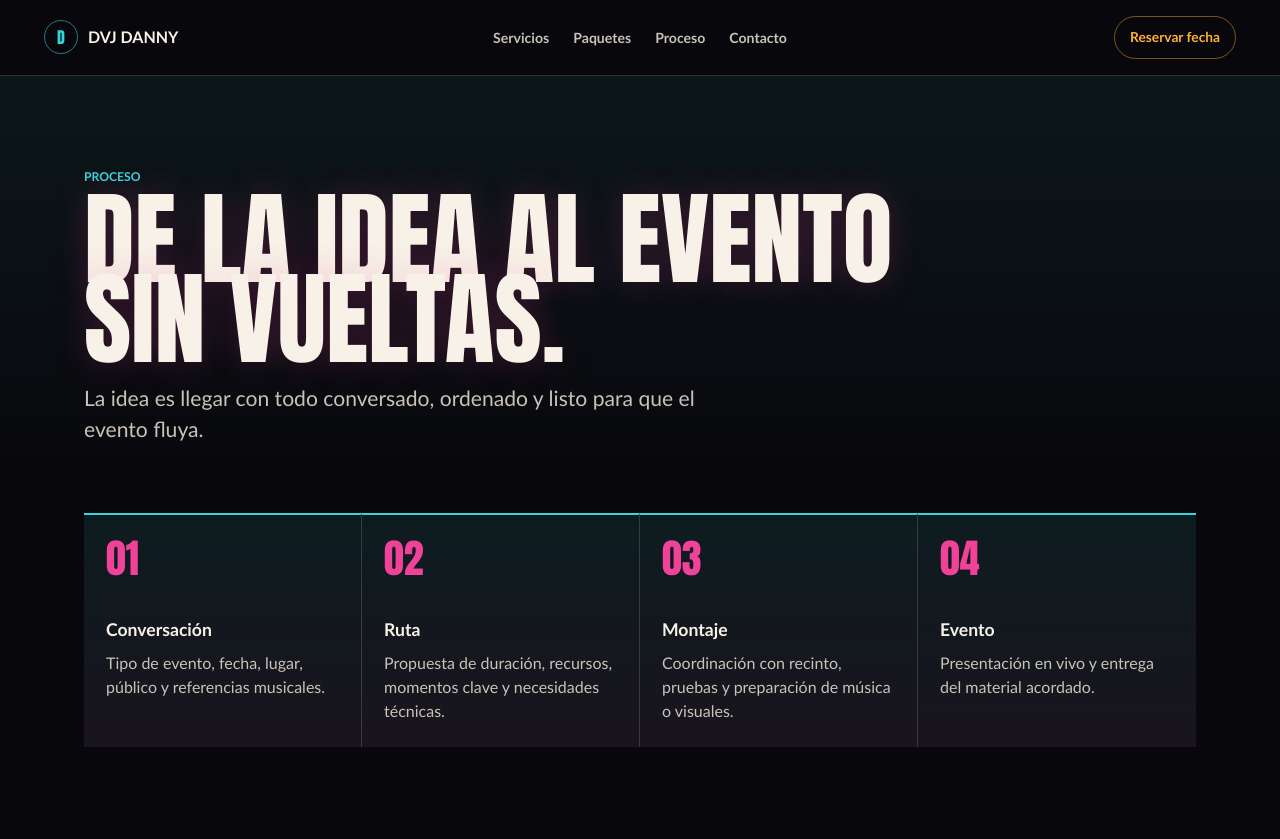
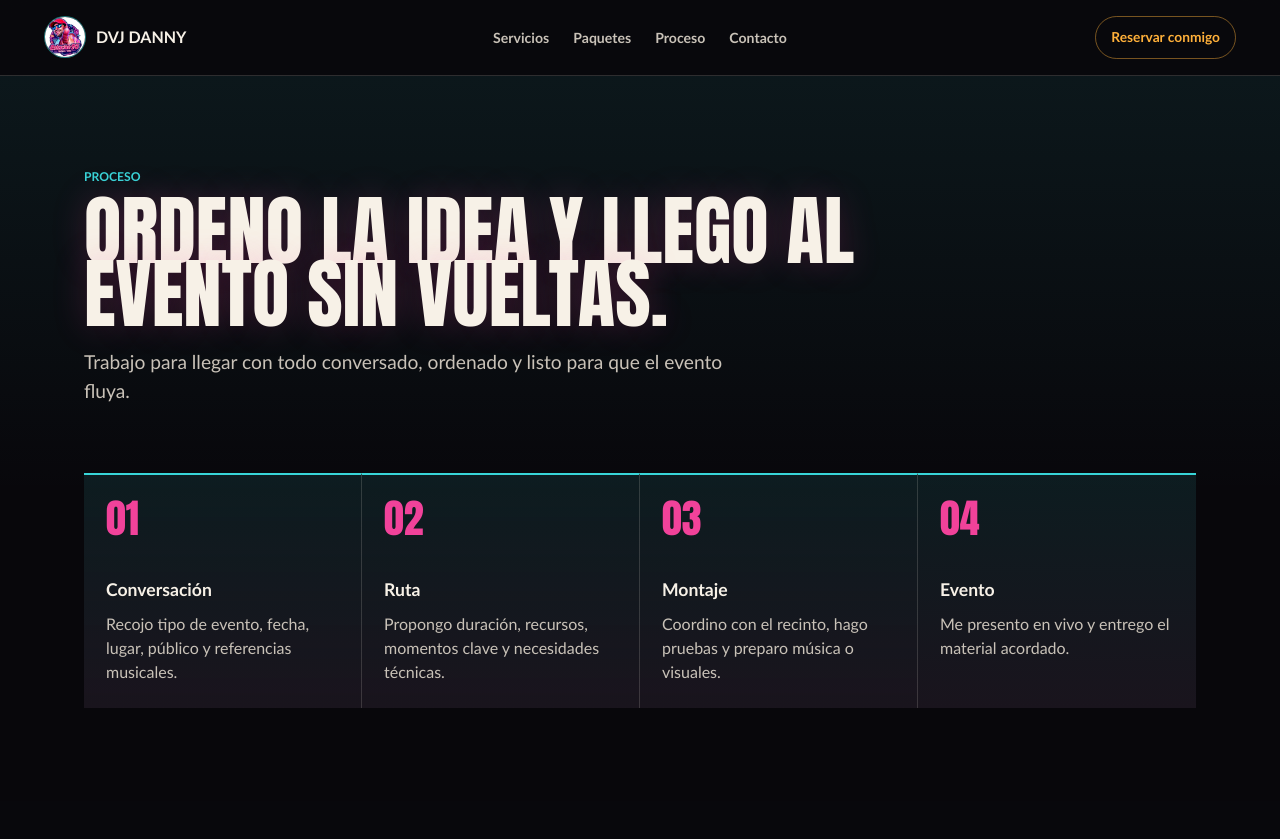
Before and after one commit to giullianomartinez/danny-website, a Flask app: page /proceso in a window 1280 px wide. After the commit the page ends 708 px from the top, so only its background shows below. Run offline with Flask 3, Linux system fonts and the light colour scheme.

Commit message:
Update Danny landing content and media

```diff
--- a/backend/content.py
+++ b/backend/content.py
@@ -5,12 +5,12 @@ LANDING = {
     "tiktok": {
         "handle": "dvj._dannyiqq",
         "url": "https://www.tiktok.com/@dvj._dannyiqq",
-        "body": "También hace lives en TikTok; ahí puedes ver parte de su estilo y contenido en movimiento.",
+        "body": "También hago lives en TikTok; ahí muestro parte de mi estilo y contenido en movimiento.",
     },
-    "tagline": "Música con lectura de pista y contenido que sigue trabajando después del evento.",
+    "tagline": "Leo la pista, preparo la música y creo contenido que sigue trabajando después del evento.",
     "summary": (
-        "Cada evento tiene su propio ritmo. Danny prepara la música con tiempo "
-        "y en la pista va leyendo el ambiente para acompañar los momentos "
+        "Trabajo cada evento con su propio ritmo. Preparo la música con tiempo "
+        "y en la pista leo el ambiente para acompañar los momentos "
         "importantes, levantar la energía cuando hace falta y dejar recuerdos "
         "que se sientan cercanos."
     ),
@@ -22,26 +22,26 @@ LANDING = {
     "services": [
         {
             "signal": "Cabina",
-            "title": "DVJ para eventos",
+            "title": "Mi formato DVJ",
             "body": (
-                "La música se prepara contigo antes del evento y se ajusta en "
-                "vivo según la pista."
+                "Preparo la música antes del evento y la ajusto en vivo según "
+                "lo que vaya pidiendo la pista."
             ),
         },
         {
             "signal": "Corte",
-            "title": "Video y resumen del evento",
+            "title": "Mi edición de video",
             "body": (
-                "Edición dinámica para recordar lo mejor del evento, preparar "
-                "videos verticales y dejar contenido listo para publicar."
+                "Edito resúmenes dinámicos, videos verticales y contenido "
+                "listo para publicar después del evento."
             ),
         },
         {
             "signal": "Pantalla",
-            "title": "Visuales en vivo",
+            "title": "Mis visuales en vivo",
             "body": (
-                "Visuales e intros preparados para la presentación, con la "
-                "posibilidad de sumar máquinas de humo."
+                "Preparo visuales e intros para la presentación, con la "
+                "posibilidad de sumar máquinas de humo cuando el montaje lo pide."
             ),
         },
     ],
@@ -49,46 +49,46 @@ LANDING = {
         {
             "name": "Evento Esencial",
             "price": "Desde $180.000",
-            "fit": "Cumpleaños, celebraciones privadas y eventos pequeños.",
-            "items": ["Presentación DVJ hasta 3 horas", "Lista musical preparada", "Coordinación previa"],
+            "fit": "Lo recomiendo para cumpleaños, celebraciones privadas y eventos pequeños.",
+            "items": ["Me presento como DVJ hasta 3 horas", "Preparo la lista musical", "Coordino detalles antes del evento"],
         },
         {
             "name": "Fiesta Completa",
             "price": "Desde $320.000",
-            "fit": "Matrimonios, empresas y fiestas con mayor producción.",
+            "fit": "Lo armo para matrimonios, empresas y fiestas con mayor producción.",
             "items": [
                 "Presentación DVJ extendida",
-                "Sonido e iluminacion base",
-                "Registro audiovisual corto",
+                "Sumo sonido e iluminacion base",
+                "Realizo un registro audiovisual corto",
             ],
         },
         {
             "name": "Producción Visual",
             "price": "A medida",
-            "fit": "Marcas, lanzamientos y presentaciones con pantalla.",
+            "fit": "Lo preparo para marcas, lanzamientos y presentaciones con pantalla.",
             "items": [
-                "Visuales en vivo",
-                "Resumen audiovisual editado",
-                "Contenido vertical para RRSS",
+                "Diseño visuales en vivo",
+                "Entrego resumen audiovisual editado",
+                "Preparo contenido vertical para RRSS",
             ],
         },
     ],
     "timeline": [
         {
             "title": "Conversación",
-            "body": "Tipo de evento, fecha, lugar, público y referencias musicales.",
+            "body": "Recojo tipo de evento, fecha, lugar, público y referencias musicales.",
         },
         {
             "title": "Ruta",
-            "body": "Propuesta de duración, recursos, momentos clave y necesidades técnicas.",
+            "body": "Propongo duración, recursos, momentos clave y necesidades técnicas.",
         },
         {
             "title": "Montaje",
-            "body": "Coordinación con recinto, pruebas y preparación de música o visuales.",
+            "body": "Coordino con el recinto, hago pruebas y preparo música o visuales.",
         },
         {
             "title": "Evento",
-            "body": "Presentación en vivo y entrega del material acordado.",
+            "body": "Me presento en vivo y entrego el material acordado.",
         },
     ],
     "testimonials": [
--- a/public/css/styles.css
+++ b/public/css/styles.css
@@ -72,15 +72,21 @@ button:focus-visible {
   text-transform: uppercase;
 }
 
-.brand span {
-  display: grid;
-  width: 34px;
+.brand-mark {
+  display: block;
+  width: 42px;
   aspect-ratio: 1;
-  place-items: center;
+  overflow: hidden;
   border: 1px solid rgba(56, 213, 216, 0.55);
   border-radius: 50%;
-  color: var(--aqua);
-  font-family: Impact, Haettenschweiler, "Arial Narrow Bold", sans-serif;
+  background: var(--ink);
+}
+
+.brand-mark img {
+  width: 100%;
+  height: 100%;
+  display: block;
+  object-fit: cover;
 }
 
 .nav {
@@ -187,15 +193,15 @@ h2 {
 
 h1 {
   max-width: 8ch;
-  font-size: clamp(4.8rem, 13vw, 12rem);
-  line-height: 0.78;
+  font-size: clamp(3.7rem, 10vw, 9.5rem);
+  line-height: 0.82;
   text-shadow: 0 0 34px rgba(241, 66, 154, 0.22);
 }
 
 h2 {
   max-width: 900px;
-  font-size: clamp(2.2rem, 5vw, 5rem);
-  line-height: 0.9;
+  font-size: clamp(1.9rem, 4vw, 4.1rem);
+  line-height: 0.96;
 }
 
 h3 {
@@ -529,14 +550,14 @@ cite {
 
 .page-hero h1 {
   max-width: 920px;
-  font-size: clamp(3.2rem, 8vw, 8rem);
+  font-size: clamp(2.7rem, 6vw, 6.2rem);
 }
 
 .page-hero p:not(.eyebrow) {
   max-width: 660px;
   margin: 22px 0 0;
   color: var(--mist);
-  font-size: clamp(1.08rem, 2vw, 1.32rem);
+  font-size: clamp(1rem, 1.6vw, 1.2rem);
 }
 
 .page-section {
--- a/templates/section_page.html
+++ b/templates/section_page.html
@@ -5,7 +5,7 @@
     <meta name="viewport" content="width=device-width, initial-scale=1">
     <meta
       name="description"
-      content="{{ landing.artist }} en Iquique: música, visuales y video para eventos."
+      content="Soy {{ landing.artist }} en Iquique: preparo música, visuales y video para eventos."
     >
     <title>
       {% if page == "servicios" %}Servicios{% elif page == "paquetes" %}Paquetes{% elif page == "proceso" %}Proceso{% else %}Contacto{% endif %}
@@ -16,7 +16,9 @@
   <body>
     <header class="site-header">
       <a class="brand" href="/" aria-label="Ir al inicio">
-        <span>D</span>
+        <span class="brand-mark">
+          <img src="/media/dvj-danny.jpeg" alt="" aria-hidden="true">
+        </span>
         {{ landing.artist }}
       </a>
       <nav class="nav" aria-label="Navegacion principal">
@@ -25,15 +27,15 @@
         <a href="/proceso">Proceso</a>
         <a href="/contacto">Contacto</a>
       </nav>
-      <a class="header-cta" href="{{ landing.whatsapp_url }}">Reservar fecha</a>
+      <a class="header-cta" href="{{ landing.whatsapp_url }}">Reservar conmigo</a>
     </header>
 
     <main class="subpage">
       {% if page == "servicios" %}
         <section class="page-hero">
           <p class="eyebrow">Servicios</p>
-          <h1>Música, visuales y video para tu evento.</h1>
-          <p>Elige lo que necesitas y conversemos como armar una propuesta clara para la fecha.</p>
+          <h1>Preparo música, visuales y video para cada evento.</h1>
+          <p>Con los datos del evento preparo una propuesta clara para la fecha.</p>
         </section>
         <section class="section page-section">
           <div class="service-grid">
@@ -49,8 +51,8 @@
       {% elif page == "paquetes" %}
         <section class="page-hero">
           <p class="eyebrow">Paquetes</p>
-          <h1>Cuéntame tu fecha y armamos algo que calce.</h1>
-          <p>Estos valores son puntos de partida para ordenar la conversación y cotizar sin vueltas.</p>
+          <h1>Armo una propuesta que calce con cada fecha.</h1>
+          <p>Uso estos valores como punto de partida para ordenar la conversación y cotizar sin vueltas.</p>
         </section>
         <section class="section page-section">
           <div class="package-grid">
@@ -71,8 +73,8 @@
       {% elif page == "proceso" %}
         <section class="page-hero">
           <p class="eyebrow">Proceso</p>
-          <h1>De la idea al evento sin vueltas.</h1>
-          <p>La idea es llegar con todo conversado, ordenado y listo para que el evento fluya.</p>
+          <h1>Ordeno la idea y llego al evento sin vueltas.</h1>
+          <p>Trabajo para llegar con todo conversado, ordenado y listo para que el evento fluya.</p>
         </section>
         <section class="section page-section">
           <ol class="timeline">
@@ -87,16 +89,14 @@
       {% else %}
         <section class="page-hero">
           <p class="eyebrow">Contacto</p>
-          <h1>Hablemos de tu fecha.</h1>
-          <p>Envía el tipo de evento, fecha, horario, lugar y si necesitas música, visuales, video o una producción completa.</p>
-          <p class="social-note">
-            {{ landing.tiktok.body }}
-            <a href="{{ landing.tiktok.url }}" target="_blank" rel="noopener">
-              @{{ landing.tiktok.handle }}
+          <h1>Hablemos de la fecha.</h1>
+          <p>Recibo el tipo de evento, fecha, horario, lugar y si la fecha necesita música, visuales, video o una producción completa.</p>
+          <p class="social-note">{{ landing.tiktok.body }}</p>
+          <div class="hero-actions">
+            <a class="button primary" href="{{ landing.whatsapp_url }}">Escribirme por WhatsApp</a>
+            <a class="button tiktok" href="{{ landing.tiktok.url }}" target="_blank" rel="noopener">
+              Ver mi TikTok
             </a>
-          </p>
-          <div class="hero-actions">
-            <a class="button primary" href="{{ landing.whatsapp_url }}">Hablar por WhatsApp</a>
             <a class="button secondary" href="/">Volver al inicio</a>
           </div>
         </section>
```
Also changed, not shown: other parts of public/css/styles.css (+25 -5 lines), templates/index.html (+22 -20 lines), public/media/dvj-danny.jpeg (added).
